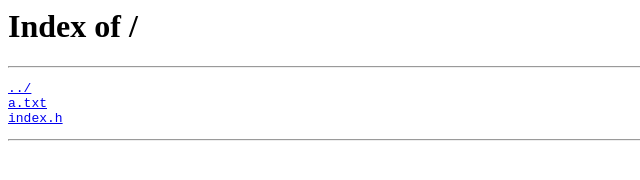
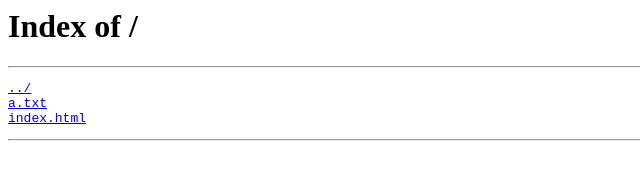
Before and after one commit to ababcz/ababcz.github.io, a plain HTML site: page index.html in a window 1280 px wide. Shown: the full height of the page, 0-640 px from the left. Drawn offline with Linux system fonts and the light colour scheme.

Commit message:
Update index.html

```diff
--- a/index.html
+++ b/index.html
@@ -3,6 +3,6 @@
 <body>
 <h1>Index of /</h1><hr><pre><a href="../">../</a>
 <a href="a.html">a.txt</a>
-<a href="index.h">index.h</a>
+<a href="index.html">index.html</a>
 </pre><hr></body>
 </html>
```
